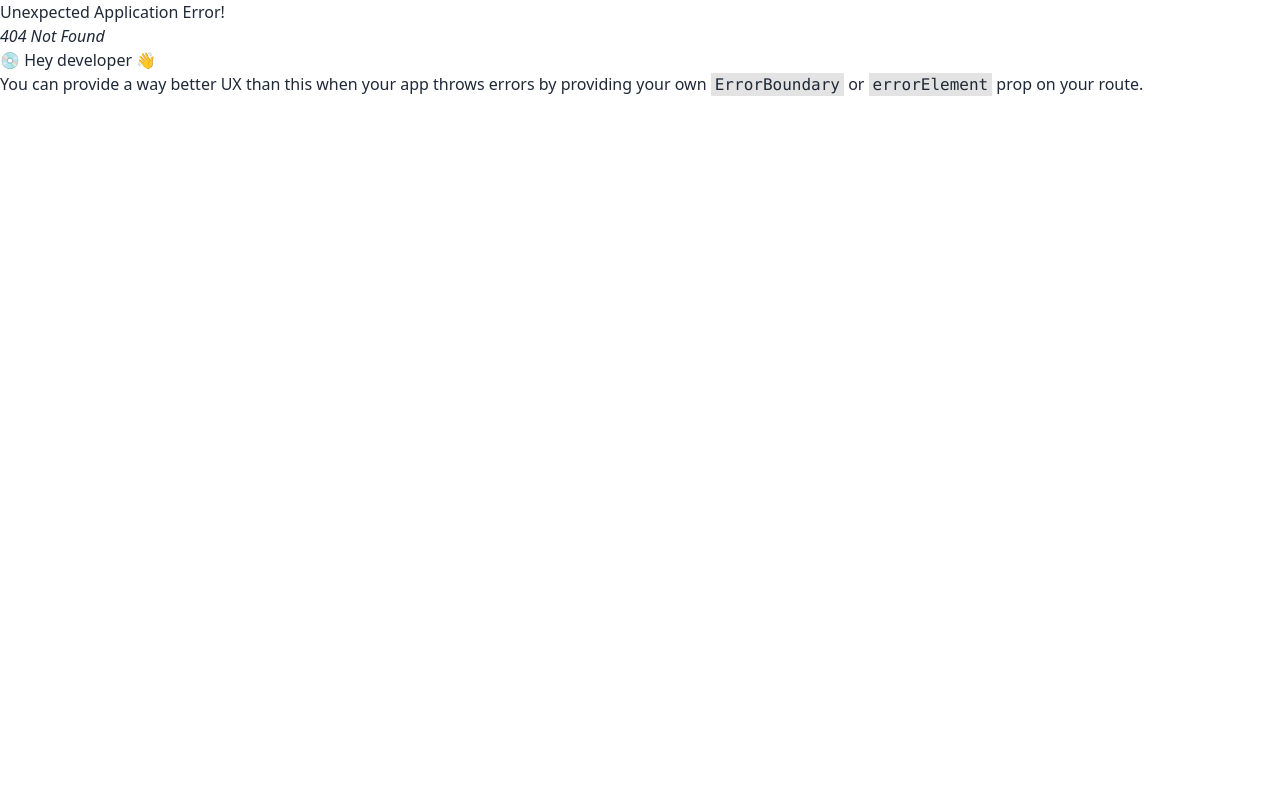
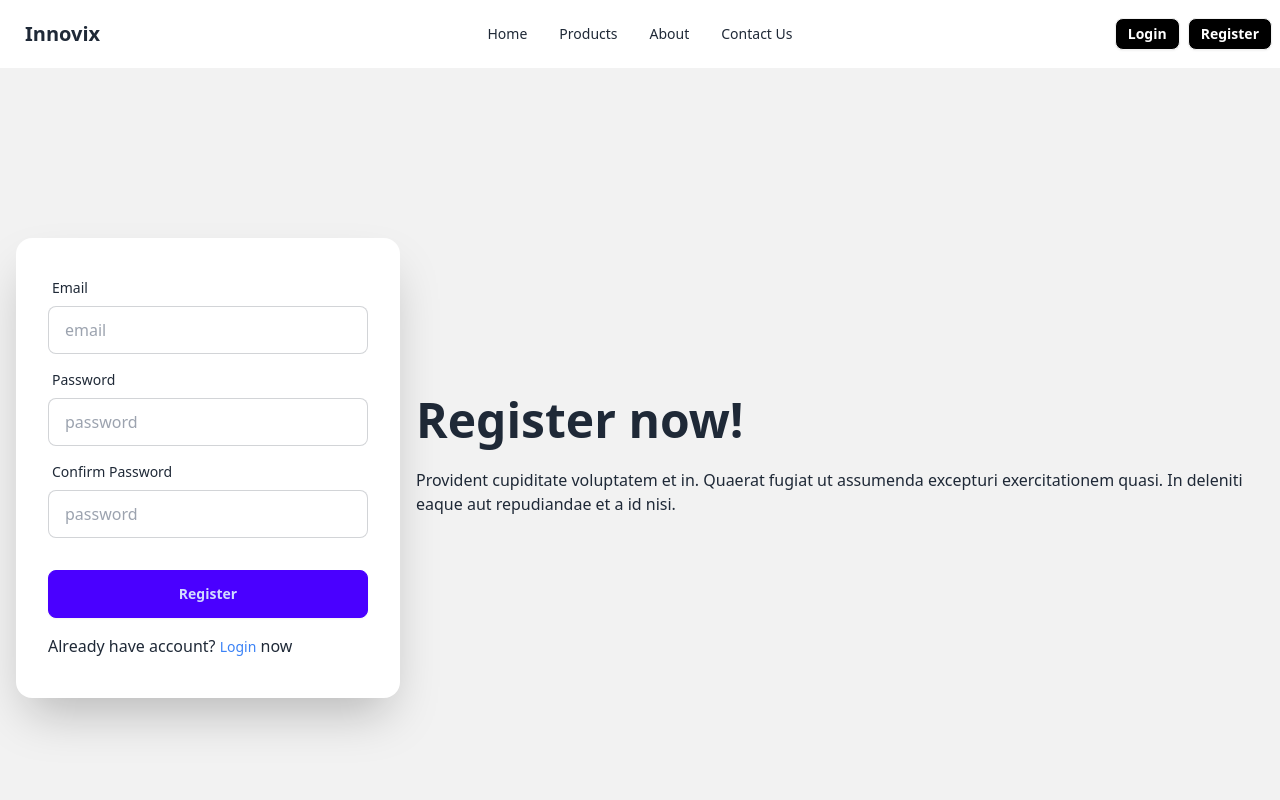
Before and after one commit to Shanto93/Innovix, a React (Vite) app in the folder innovix-client/: page /register in a window 1280 px wide. Before the commit this address had no page. Shown: the top 800 px of the page. Built offline with nearby package versions, Linux system fonts and the light colour scheme; no server answers.

Commit message:
Add AuthProvider for handling authentication

```diff
--- /dev/null
+++ b/innovix-client/src/AuthProvider/AuthProvider.jsx
@@ -0,0 +1,64 @@
+import { createContext, useEffect, useState } from "react";
+import { app } from "../firebase-config/firebase";
+import {
+  getAuth,
+  createUserWithEmailAndPassword,
+  signInWithEmailAndPassword,
+  signOut,
+  GoogleAuthProvider,
+  signInWithPopup,
+  onAuthStateChanged,
+} from "firebase/auth";
+
+export const AuthContext = createContext(null);
+
+const auth = getAuth(app);
+// eslint-disable-next-line react/prop-types
+const AuthProvider = ({ children }) => {
+  const [user, setUser] = useState(null);
+  const [loading, setLoading] = useState(true);
+
+  const googleProvider = new GoogleAuthProvider();
+
+  const googleLogin = () => {
+    return signInWithPopup(auth, googleProvider);
+  };
+
+  const createUser = (email, password) => {
+    return createUserWithEmailAndPassword(auth, email, password);
+  };
+
+  const loginUser = (email, password) => {
+    return signInWithEmailAndPassword(auth, email, password);
+  };
+
+  const logoutUser = () => {
+    return signOut(auth);
+  };
+
+  useEffect(() => {
+    const unsubscribe = onAuthStateChanged(auth, async (currentUser) => {
+      setUser(currentUser);
+      setLoading(false);
+    });
+
+    return () => {
+      unsubscribe();
+    };
+  }, []);
+
+  const authInfo = {
+    user,
+    loading,
+    createUser,
+    loginUser,
+    logoutUser,
+    googleLogin,
+  };
+
+  return (
+    <AuthContext.Provider value={authInfo}>{children}</AuthContext.Provider>
+  );
+};
+
+export default AuthProvider;
--- a/innovix-client/src/main.jsx
+++ b/innovix-client/src/main.jsx
@@ -3,9 +3,12 @@ import { createRoot } from "react-dom/client";
 import "./index.css";
 import { router } from "./routes/routes";
 import { RouterProvider } from "react-router";
+import AuthProvider from "./AuthProvider/AuthProvider";
 
 createRoot(document.getElementById("root")).render(
   <StrictMode>
-    <RouterProvider router={router} />
+    <AuthProvider>
+      <RouterProvider router={router} />
+    </AuthProvider>
   </StrictMode>
 );
--- /dev/null
+++ b/innovix-client/src/pages/LogOut/Logout.jsx
@@ -0,0 +1,11 @@
+const Logout = () => {
+  return (
+    <div>
+      <div>
+        <h2>LogOut</h2>
+      </div>
+    </div>
+  );
+};
+
+export default Logout;
--- /dev/null
+++ b/innovix-client/src/pages/Login/Login.jsx
@@ -0,0 +1,56 @@
+import { Link } from "react-router";
+
+const Login = () => {
+  return (
+    <div className="hero bg-base-200 min-h-screen">
+      <div className="hero-content flex-col lg:flex-row-reverse">
+        <div className="text-center lg:text-left">
+          <h1 className="text-5xl font-bold">Login now!</h1>
+          <p className="py-6">
+            Provident cupiditate voluptatem et in. Quaerat fugiat ut assumenda
+            excepturi exercitationem quasi. In deleniti eaque aut repudiandae et
+            a id nisi.
+          </p>
+        </div>
+        <div className="card bg-base-100 w-full max-w-sm shrink-0 shadow-2xl">
+          <form className="card-body">
+            <div className="form-control">
+              <label className="label">
+                <span className="label-text">Email</span>
+              </label>
+              <input
+                type="email"
+                placeholder="email"
+                className="input input-bordered"
+                required
+              />
+            </div>
+            <div className="form-control">
+              <label className="label">
+                <span className="label-text">Password</span>
+              </label>
+              <input
+                type="password"
+                placeholder="password"
+                className="input input-bordered"
+                required
+              />
+            </div>
+            <div className="form-control mt-6">
+              <button className="btn btn-primary">Login</button>
+            </div>
+            <h2 className="my-2">
+              New here?{" "}
+              <Link to="/register">
+                <span className="text-blue-500 text-sm">Register</span>
+              </Link>{" "}
+              now{" "}
+            </h2>
+          </form>
+        </div>
+      </div>
+    </div>
+  );
+};
+
+export default Login;
--- /dev/null
+++ b/innovix-client/src/pages/Register/Register.jsx
@@ -0,0 +1,67 @@
+import { Link } from "react-router";
+
+const Register = () => {
+  return (
+    <div className="hero bg-base-200 min-h-screen">
+      <div className="hero-content flex-col lg:flex-row-reverse">
+        <div className="text-center lg:text-left">
+          <h1 className="text-5xl font-bold">Register now!</h1>
+          <p className="py-6">
+            Provident cupiditate voluptatem et in. Quaerat fugiat ut assumenda
+            excepturi exercitationem quasi. In deleniti eaque aut repudiandae et
+            a id nisi.
+          </p>
+        </div>
+        <div className="card bg-base-100 w-full max-w-sm shrink-0 shadow-2xl">
+          <form className="card-body">
+            <div className="form-control">
+              <label className="label">
+                <span className="label-text">Email</span>
+              </label>
+              <input
+                type="email"
+                placeholder="email"
+                className="input input-bordered"
+                required
+              />
+            </div>
+            <div className="form-control">
+              <label className="label">
+                <span className="label-text">Password</span>
+              </label>
+              <input
+                type="password"
+                placeholder="password"
+                className="input input-bordered"
+                required
+              />
+            </div>
+            <div className="form-control">
+              <label className="label">
+                <span className="label-text">Confirm Password</span>
+              </label>
+              <input
+                type="password"
+                placeholder="password"
+                className="input input-bordered"
+                required
+              />
+            </div>
+            <div className="form-control mt-6">
+              <button className="btn btn-primary">Register</button>
+            </div>
+            <h2 className="my-2">
+              Already have account?{" "}
+              <Link to="/login">
+                <span className="text-blue-500 text-sm">Login</span>
+              </Link>{" "}
+              now{" "}
+            </h2>
+          </form>
+        </div>
+      </div>
+    </div>
+  );
+};
+
+export default Register;
--- a/innovix-client/src/shared/Navbar.jsx
+++ b/innovix-client/src/shared/Navbar.jsx
@@ -1,4 +1,4 @@
-import { NavLink } from "react-router";
+import { Link, NavLink } from "react-router";
 
 const Navbar = () => {
   const navLinks = (
@@ -47,12 +47,17 @@ const Navbar = () => {
         <a className="btn btn-ghost text-xl">Innovix</a>
       </div>
       <div className="navbar-center hidden lg:flex">
-        <ul className="menu menu-horizontal px-1">
-          {navLinks}
-        </ul>
+        <ul className="menu menu-horizontal px-1">{navLinks}</ul>
       </div>
       <div className="navbar-end">
-        <a className="btn">Button</a>
+        <div className="flex gap-2 items-center">
+          <Link to="/login">
+            <button className="btn btn-sm bg-black text-white">Login</button>
+          </Link>
+          <Link to="/register">
+            <button className="btn btn-sm bg-black text-white">Register</button>
+          </Link>
+        </div>
       </div>
     </div>
   );
```
Also changed, not shown: innovix-client/src/routes/routes.jsx (+10 -0 lines).
